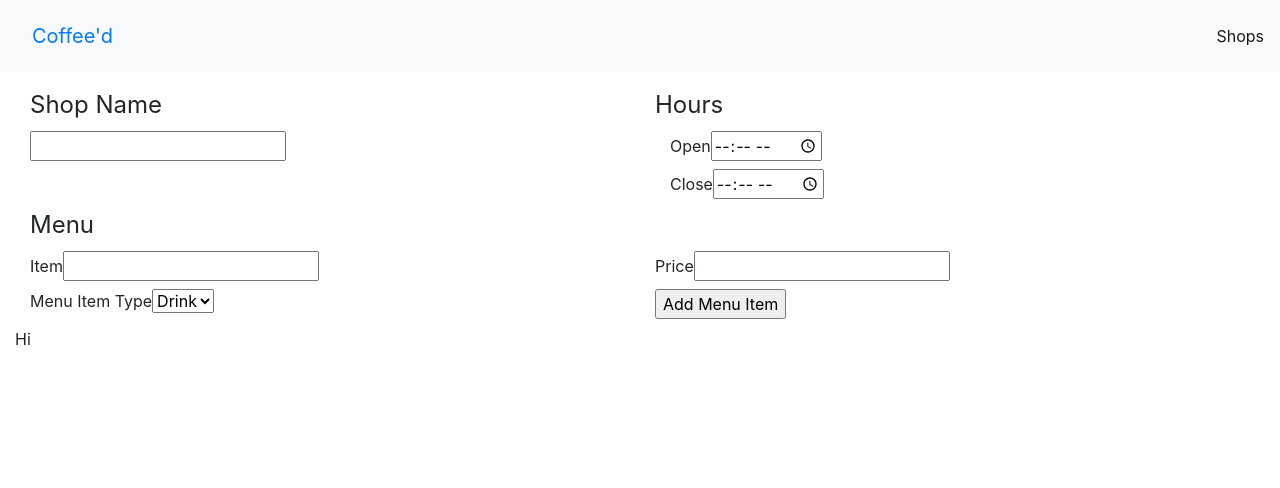
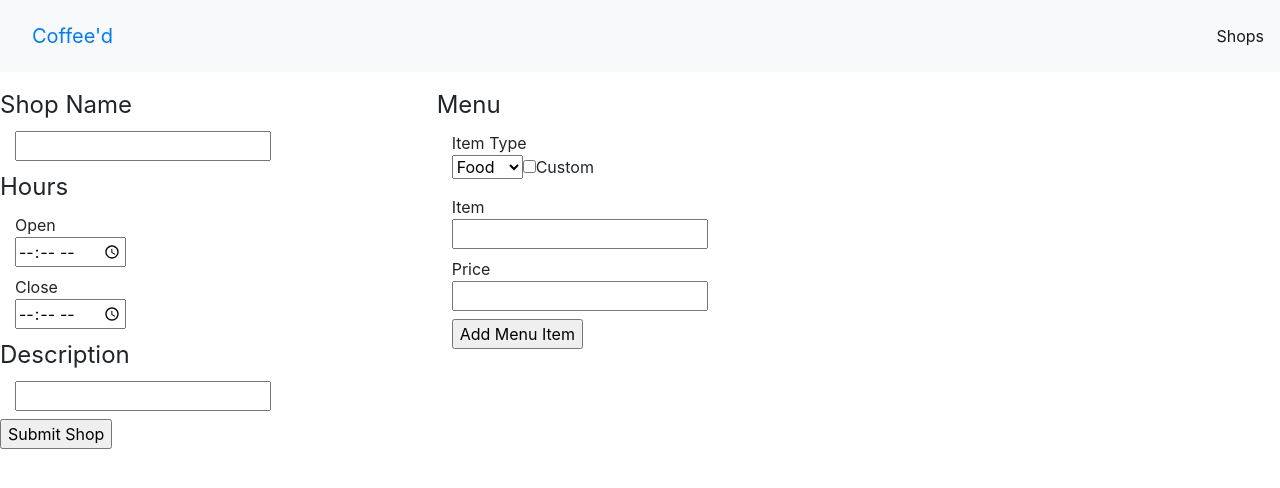
Before and after one commit to zcrate/Coffeed, a React (Create React App) app: page /shops/new in a window 1280 px wide. Shown: the top 488 px of the page. Built offline with nearby package versions, Linux system fonts and the light colour scheme.

Commit message:
added MenuList and refactored MenuForm

```diff
--- a/src/components/MenuDisplay.jsx
+++ /dev/null
@@ -1,7 +0,0 @@
-import React from "react";
-
-const MenuDisplay = () => {
-  return <div>Hi</div>;
-};
-
-export default MenuDisplay;
--- a/src/components/MenuForm.jsx
+++ b/src/components/MenuForm.jsx
@@ -1,18 +1,34 @@
 import React, { useState } from "react";
 import _ from "lodash";
 
-const MenuForm = ({ addItem }) => {
+const MenuForm = ({ saveItem, categories, menuItem }) => {
   const [data, setData] = useState({
     name: "",
     price: "",
+    category: "food",
   });
-  const [category, setCategory] = useState();
+  const [isCustom, setIsCustom] = useState(false);
 
-  const handleCategoryChange = (e) => {
-    const value = e.target.value;
+  // const [category, setCategory] = useState("food");
 
-    setCategory(value);
+  // const handleCategoryChange = ({ currentTarget: input }) => {
+  //   let value = { ...category };
+  //   value = input.value;
+  //   setCategory(value);
+
+  // };
+
+  const populateForm = () => {
+    setData(menuItem);
   };
+
+  if (menuItem) {
+    populateForm();
+  }
+
+  //populate the form
+  //change button text to "update"
+  //update item (instead of add)
 
   const handleChange = (path, value) => {
     const item = { ...data };
@@ -25,19 +41,63 @@ const MenuForm = ({ addItem }) => {
   const doSubmit = (e) => {
     e.preventDefault();
 
-    const path = category;
+    const selected = menuItem;
 
-    addItem(path, data);
+    const path = _.lowerCase(data.category);
+
+    saveItem(path, data);
   };
 
   return (
-    <form onSubmit={doSubmit} className="col">
-      <fieldset>
+    <React.Fragment>
+      <form onSubmit={doSubmit} className="form-horizontal">
+        <fieldset className="control-group">
           <legend>Menu</legend>
 
-        <div className="row">
-          <label htmlFor="name" className="col">
+          <label htmlFor="category" className="control-label col">
+            Item Type
+            <div className="controls">
+              {!isCustom ? (
+                <select
+                  type="select"
+                  id="category"
+                  value={data.category}
+                  onChange={(e) => {
+                    handleChange("category", e.target.value);
+                  }}
+                >
+                  {categories.map((c, index) => {
+                    return (
+                      <option key={c + index} value={c}>
+                        {_.startCase(c).trim()}
+                      </option>
+                    );
+                  })}
+                </select>
+              ) : (
+                <input
+                  type="text"
+                  id="category"
+                  value={data.category}
+                  onChange={(e) => {
+                    handleChange("category", e.target.value);
+                  }}
+                />
+              )}
+              <label htmlFor="customCheckbox" className="control-label">
+                <input
+                  type="checkbox"
+                  id="customCheckbox"
+                  onChange={() => setIsCustom(!isCustom)}
+                />
+                Custom
+              </label>
+            </div>
+          </label>
+
+          <label htmlFor="name" className="control-label col">
             Item
+            <div className="controls">
               <input
                 type="text"
                 id="name"
@@ -46,10 +106,12 @@ const MenuForm = ({ addItem }) => {
                   handleChange("name", e.target.value);
                 }}
               />
+            </div>
           </label>
 
-          <label htmlFor="price" className="col">
+          <label htmlFor="price" className="control-label col">
             Price
+            <div className="controls">
               <input
                 type="number"
                 id="price"
@@ -58,29 +120,21 @@ const MenuForm = ({ addItem }) => {
                   handleChange("price", e.target.value);
                 }}
               />
-          </label>
             </div>
-
-        <div className="row">
-          <label htmlFor="category" className="col">
-            Menu Item Type
-            <select
-              type="select"
-              id="category"
-              value={category}
-              onChange={handleCategoryChange}
-            >
-              <option value="drinks">Drink</option>
-              <option value="foods">Food</option>
-            </select>
           </label>
 
-          <label htmlFor="submitMenuItem" className="col">
-            <input type="submit" id="submitMenuItem" value="Add Menu Item" />
+          <label htmlFor="submitMenuItem" className="control-label col">
+            <div className="controls">
+              <input
+                type="submit"
+                id="submitMenuItem"
+                value={!menuItem ? "Add Menu Item" : "Update Menu Item"}
+              />
+            </div>
           </label>
-        </div>
         </fieldset>
       </form>
+    </React.Fragment>
   );
 };
 
--- /dev/null
+++ b/src/components/MenuList.jsx
@@ -0,0 +1,25 @@
+import React, { Fragment, useState } from "react";
+import _ from "lodash";
+
+import MenuItem from "./MenuItem";
+
+const MenuList = ({ menu, editItem }) => {
+  const menuTypes = Object.keys(menu);
+
+  return (
+    <ul className="col">
+      {menuTypes.map((menuType, index) => (
+        <li key={index}>
+          <h2>{menuType}</h2>
+          <ul>
+            {menu[menuType].map((item, index) => (
+              <MenuItem key={index} item={item} editItem={editItem} />
+            ))}
+          </ul>
+        </li>
+      ))}
+    </ul>
+  );
+};
+
+export default MenuList;
--- a/src/components/Shop.jsx
+++ b/src/components/Shop.jsx
@@ -5,7 +5,7 @@ import { Badge } from "react-bootstrap";
 import { getOpenStatus, timeDisplay } from "../fakeBackend/fakeShopsService";
 
 const Shop = ({ id, name, descr, hours }) => {
-  const [openStatus, setOpenStatus] = useState(getOpenStatus(id));
+  const [openStatus] = useState(getOpenStatus(id));
 
   return (
     <li
--- a/src/components/ShopForm.jsx
+++ b/src/components/ShopForm.jsx
@@ -1,54 +1,72 @@
 import React, { useState } from "react";
 import _ from "lodash";
+
 import MenuForm from "./MenuForm";
-import MenuDisplay from "./MenuDisplay";
+import MenuList from "./MenuList";
 
-const ShopForm = ({ addShop }) => {
+import { saveShop } from "../fakeBackend/fakeShopsService";
+
+const ShopForm = (props) => {
   const [data, setData] = useState({
     name: "",
     hours: {
       open: "",
       close: "",
     },
-    menu: {
-      foods: [],
-      drinks: [],
-    },
     description: "",
+    menu: {},
   });
+  const [menuCategories, setMenuCategories] = useState(["food", "drinks"]);
+  const [selectedMenuItem, setSelectedMenuItem] = useState(null);
 
-  const handleChange = (path, value) => {
+  const editMenuItem = (item) => {
+    setSelectedMenuItem(item);
+  };
+
+  const handleMenuChange = (category, value) => {
+    const categories = [...menuCategories];
+    categories.push(category);
+    setMenuCategories(_.uniq(categories));
+
     const shop = { ...data };
 
-    _.set(shop, path, value);
+    if (!_.get(shop, `menu.${category}`)) {
+      _.set(shop, `menu.${category}`, []);
+      console.log(shop);
+    }
 
-    setData(shop);
-  };
-
-  const handleMenuChange = (path, value, category) => {
-    const shop = { ...data };
-
-    const menu = _.get(shop, `menu.${path}`);
-
+    const menu = _.get(shop, `menu.${category}`);
     menu.push(value);
 
     setData(shop);
     console.log(data);
   };
 
+  const handleChange = (path, value) => {
+    const shop = { ...data };
+    _.set(shop, path, value);
+    setData(shop);
+  };
+
   const doSubmit = (e) => {
     e.preventDefault();
-    addShop(data);
+
+    const shop = { ...data };
+
+    saveShop(shop);
+
+    props.history.push("/shops");
   };
 
   return (
-    <div className="col">
-      <form onSubmit={doSubmit} className="col">
-        <div className="row">
-          <div className="col">
-            <fieldset>
-              <legend>Shop Name </legend>
-              <label htmlFor="name">
+    <React.Fragment>
+      <div className="shopFormPage row d-flex justify-content-md-center">
+        <form onSubmit={doSubmit} className="form-horizontal col ">
+          <fieldset className="control-group">
+            <legend>Shop Name</legend>
+
+            <label htmlFor="name" className="control-label col">
+              <div className="controls">
                 <input
                   type="text"
                   id="name"
@@ -57,16 +75,15 @@ const ShopForm = ({ addShop }) => {
                     handleChange("name", e.target.value);
                   }}
                 />
-              </label>
-            </fieldset>
-          </div>
+              </div>
+            </label>
+          </fieldset>
+          <fieldset className="control-group">
+            <legend>Hours</legend>
 
-          <div className="col">
-            <fieldset>
-              <legend>Hours </legend>
-
-              <label htmlFor="open" className="col">
-                Open
+            <label htmlFor="open" className="control-label col">
+              Open
+              <div className="controls">
                 <input
                   type="time"
                   id="open"
@@ -75,10 +92,12 @@ const ShopForm = ({ addShop }) => {
                     handleChange("hours.open", e.target.value);
                   }}
                 />
-              </label>
+              </div>
+            </label>
 
-              <label htmlFor="close" className="col">
-                Close
+            <label htmlFor="close" className="control-label col">
+              Close{" "}
+              <div className="controls">
                 <input
                   type="time"
                   id="close"
@@ -87,18 +106,47 @@ const ShopForm = ({ addShop }) => {
                     handleChange("hours.close", e.target.value);
                   }}
                 />
-              </label>
-            </fieldset>
-          </div>
+              </div>
+            </label>
+          </fieldset>
+          <fieldset>
+            <legend className="control-group">Description</legend>
+
+            <label htmlFor="description" className="control-label col">
+              <div className="controls">
+                <input
+                  type="text"
+                  id="description"
+                  value={data.description}
+                  onChange={(e) => {
+                    handleChange("description", e.target.value);
+                  }}
+                />
+              </div>
+            </label>
+          </fieldset>
+
+          <label htmlFor="submit" className="control-label">
+            <div className="controls">
+              <input type="submit" id="submit" value="Submit Shop" />
+            </div>
+          </label>
+        </form>
+
+        <div className="col">
+          <MenuForm
+            saveItem={handleMenuChange}
+            menu={data.menu}
+            categories={menuCategories}
+            menuItem={selectedMenuItem}
+          />
         </div>
-      </form>
 
-      <div>
-        <MenuForm addItem={handleMenuChange} menu={data.menu} />
-
-        <MenuDisplay menu={data.menu} />
+        <div className="col">
+          <MenuList menu={data.menu} editItem={editMenuItem} />
+        </div>
       </div>
-    </div>
+    </React.Fragment>
   );
 };
 
--- a/src/components/ShopsList.jsx
+++ b/src/components/ShopsList.jsx
@@ -5,7 +5,7 @@ import { Link } from "react-router-dom";
 
 const ShopsList = ({ shops }) => {
   return (
-    <ul className="shopsList col">
+    <ul className="shopsList">
       <Link
         to="/shops/new"
         className="
--- a/src/custom.css
+++ b/src/custom.css
@@ -32,3 +32,7 @@ li {
 .shopClosed {
   outline: red 2px ridge;
 }
+
+.shopFormPage {
+  margin: 15px auto;
+}
--- a/src/fakeBackend/fakeShops.js
+++ b/src/fakeBackend/fakeShops.js
@@ -16,7 +16,7 @@ export const allShops = [
         ],
       },
       {
-        foods: [
+        food: [
           { item: "donut", price: 2 },
           { item: "sandwich", price: 7 },
         ],
@@ -42,7 +42,7 @@ export const allShops = [
         ],
       },
       {
-        foods: [
+        food: [
           { item: "bagel", price: 4 },
           { item: "sandwich", price: 13 },
           { item: "wrap", price: 15 },
@@ -95,7 +95,7 @@ export const allShops = [
         ],
       },
       {
-        foods: [
+        food: [
           { item: "bagel", price: 4 },
           { item: "donut", price: 3 },
           { item: "superwrap", price: 8 },
@@ -106,3 +106,21 @@ export const allShops = [
       "Lorem ipsum dolor sit amet, consectetur adipiscing elit, sed do eiusmod tempor incididunt ut labore et dolore magna aliqua.",
   },
 ];
+
+function getShop(id) {
+  return allShops.find((s) => s._id === id);
+}
+
+function getAllShops() {
+  return allShops;
+}
+
+function addShop(shop) {
+  allShops.push(shop);
+}
+
+export default {
+  get: getShop,
+  getAll: getAllShops,
+  post: addShop,
+};
--- a/src/fakeBackend/fakeShopsService.js
+++ b/src/fakeBackend/fakeShopsService.js
@@ -1,11 +1,8 @@
-import { allShops } from "./fakeShops";
-
-export function getAllShops() {
-  return allShops;
-}
+import fakeShops from "./fakeShops";
 
 export function getOpenStatus(id) {
-  const shop = allShops.find((s) => s._id === id);
+  const shop = fakeShops.get(id);
+
   const { open, close } = shop.hours;
 
   const openToday = new Date(null, null, null, parseInt(open)).toTimeString();
@@ -23,3 +20,24 @@ export function timeDisplay(time) {
   }
   return parseInt(time) + " am";
 }
+
+export function getAllShops() {
+  return fakeShops.getAll();
+}
+
+export function saveShop(shop) {
+  console.log(shop);
+
+  let shopInDb = fakeShops.get(shop._id) || {};
+
+  shopInDb.name = shop.name;
+  shopInDb.hours = shop.hours;
+  shopInDb.description = shop.description;
+  shopInDb.menu = shop.menu;
+
+  if (!shopInDb._id) {
+    shopInDb._id = Date.now().toString();
+    fakeShops.post(shopInDb);
+  }
+  return shopInDb;
+}
```
Also changed, not shown: src/components/MenuItem.jsx (added, +28 -0 lines), 1 other file (tests, documents, lock files or other folders). Lines whose indentation alone changed are shown as unchanged.
